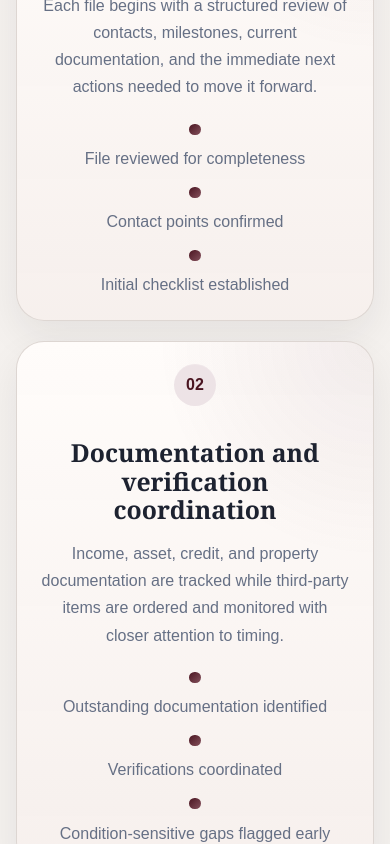
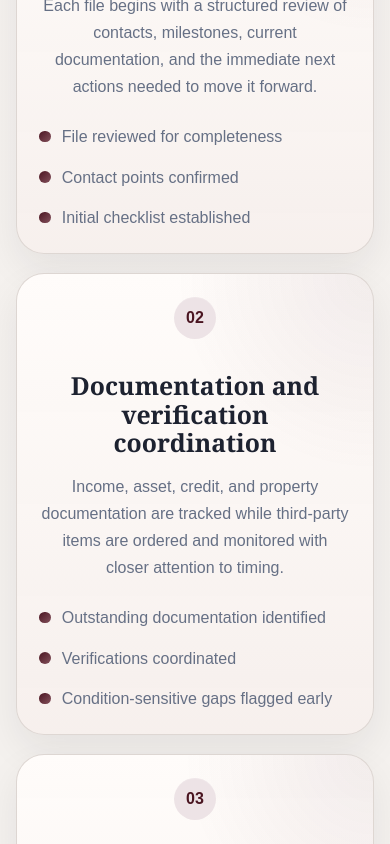
Before and after one commit to Kapriatti/surepath, a Next.js app: page /process in a window 390 px wide. Shown: the part 2080-2924 px from the top of the page. Built offline with nearby package versions, Linux system fonts and the light colour scheme.

Commit message:
Fix mobile Process deliverable bullet alignment

```diff
--- a/app/globals.css
+++ b/app/globals.css
@@ -1081,8 +1081,18 @@ img {
     text-align: center;
   }
 
+  .deliverable-item {
+    grid-template-columns: auto 1fr;
+    justify-items: start;
+    text-align: left;
+  }
+
   .pricing-dot {
     margin-top: 0;
+  }
+
+  .deliverable-item .pricing-dot {
+    margin-top: 0.43rem;
   }
 
   .process-detail-header {
```
